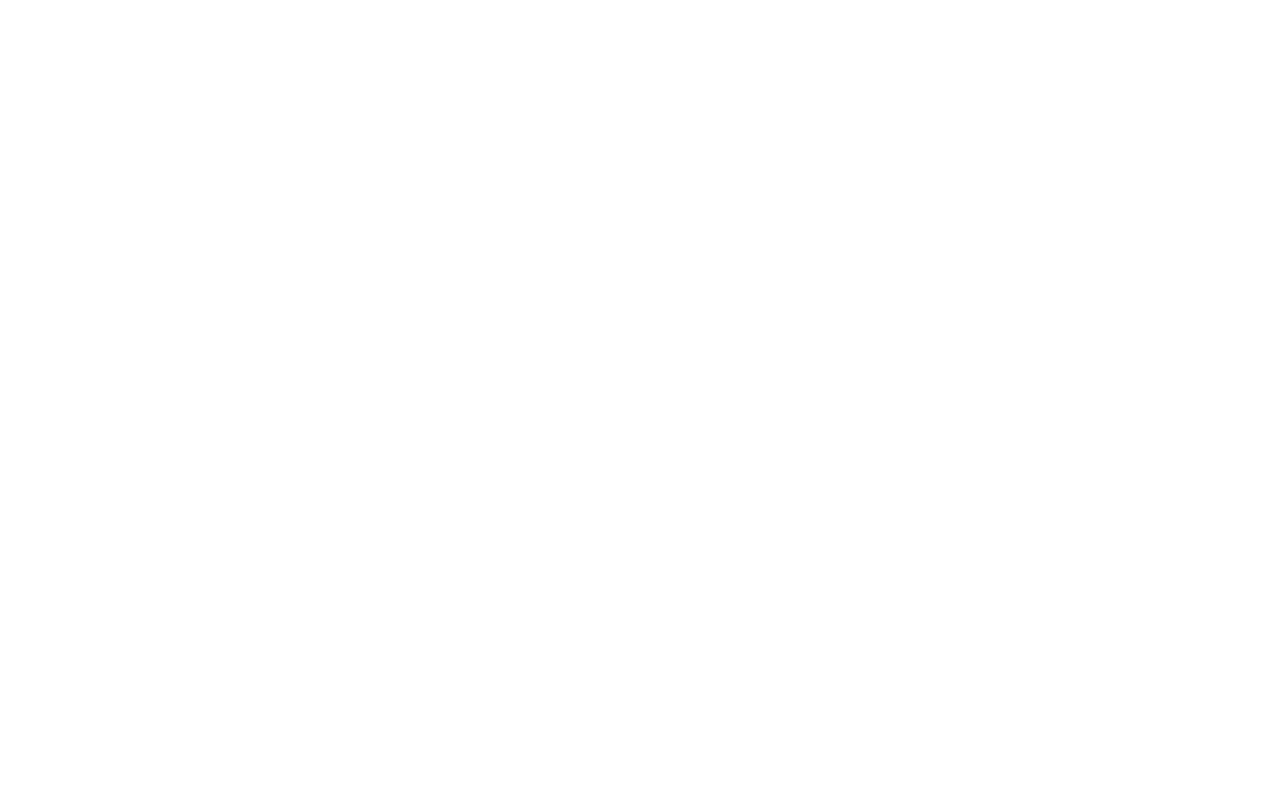
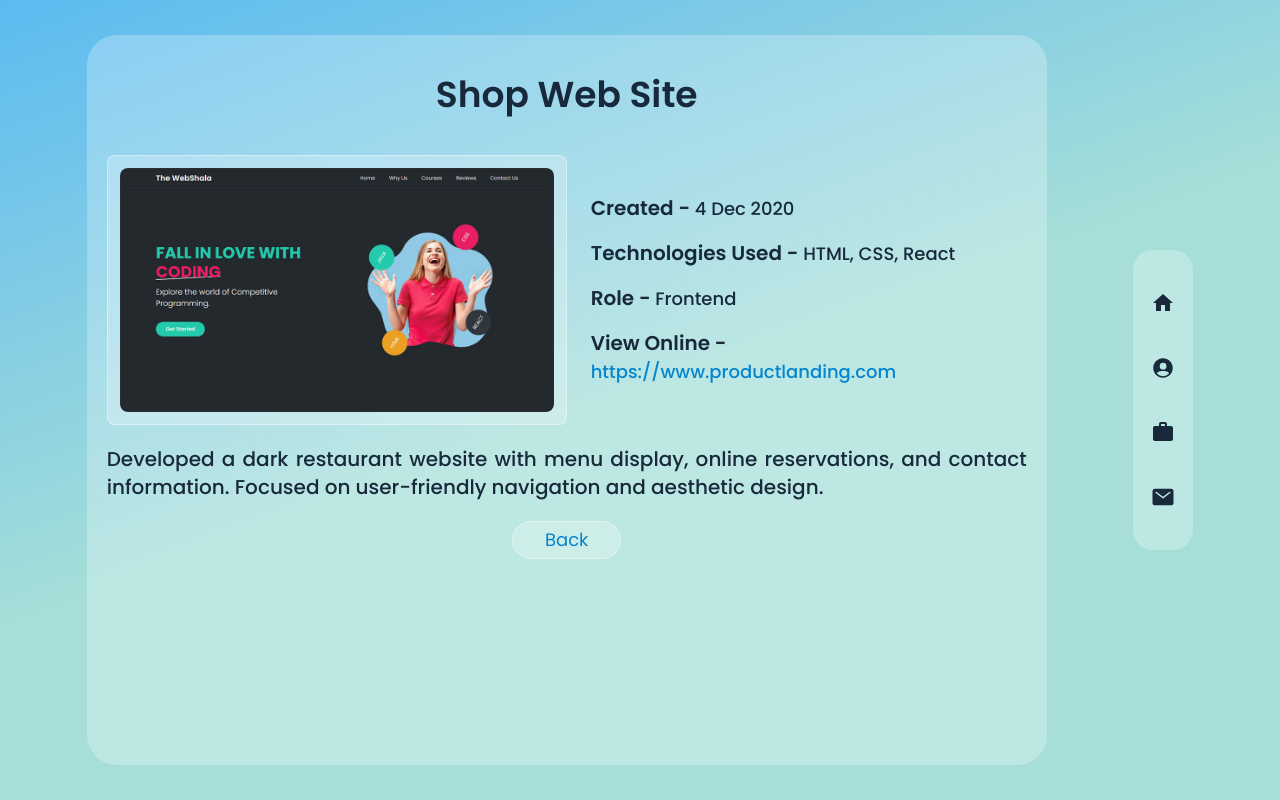
Before and after one commit to Dulithapathum/My-Portfolio, a React (Vite) app: page /portfolio/project/1 in a window 1280 px wide. Before the commit this address had no page. Built offline with nearby package versions, Linux system fonts and the light colour scheme.

Commit message:
Design  Recent Work Page UI

```diff
--- a/src/App.jsx
+++ b/src/App.jsx
@@ -4,6 +4,7 @@
 import About from "./Pages/About";
 import Portfolio from "./Pages/Portfolio";
 import Contact from "./Pages/Contact";
+import PortfolioDetails from "./Pages/PortfolioDetails";
 function App() {
   return (
     <>
@@ -13,6 +14,10 @@
             <Route index element={<Home />} />
             <Route path="about" element={<About />} />
             <Route path="portfolio" element={<Portfolio />} />
+            <Route
+              path="/portfolio/project/:id"
+              element={<PortfolioDetails />}
+            />
             <Route path="contact" element={<Contact />} />
           </Route>
         </Routes>
--- /dev/null
+++ b/src/Components/PortfolioItem.jsx
@@ -0,0 +1,29 @@
+import React from "react";
+import { useNavigate } from "react-router-dom";
+const PortfolioItem = ({ item }) => {
+  const navigate = useNavigate();
+
+  const viewProject = () => {
+    navigate(`/portfolio/project/${item.id}`);
+  };
+  return (
+    <div className="max-w-[300px]  ">
+      <div className="p-3 bg-white-alpha-25 rounded-lg border border-white-alpha-40 ">
+        <img
+          src={item.img}
+          alt={item.title}
+          className="w-full rounded-lg h-[150px]"
+        />
+      </div>
+      <h1 className="text-lg font-semibold capitalize mt-2  ">{item.title}</h1>
+      <button
+        className="custom-link py-2 px-6 text-[16px] my-3"
+        onClick={viewProject}
+      >
+        View Project
+      </button>
+    </div>
+  );
+};
+
+export default PortfolioItem;
--- a/src/Pages/Portfolio.jsx
+++ b/src/Pages/Portfolio.jsx
@@ -1,7 +1,21 @@
 import React from "react";
-
+import { Projects } from "../assets/data";
+import PortfolioItem from "../Components/PortfolioItem";
 const Portfolio = () => {
-  return <div>Portfolio</div>;
+  return (
+    <section>
+      <div>
+        <h1 className="text-center  font-semibold text-4xl text-blue-dark capitalize my-10">
+          Recent Work
+        </h1>
+        <div className=" flex flex-wrap justify-evenly ">
+          {Projects.map((item) => (
+            <PortfolioItem key={item.id} item={item} />
+          ))}
+        </div>
+      </div>
+    </section>
+  );
 };
 
 export default Portfolio;
--- /dev/null
+++ b/src/Pages/PortfolioDetails.jsx
@@ -0,0 +1,62 @@
+import React from "react";
+import { Link, useParams } from "react-router-dom";
+import { Projects } from "../assets/data";
+const PortfolioDetails = () => {
+  const { id } = useParams();
+  const project = Projects.find((proj) => proj.id === parseInt(id));
+  return (
+    <div className="w-full px-5 flex flex-col items-center ">
+      <h1 className="text-center  font-semibold text-4xl text-blue-dark capitalize my-10">
+        {project.title}
+      </h1>
+      <div className="flex w-full">
+        <div className="w-[50%]">
+          <div className="p-3 bg-white-alpha-25 rounded-lg border border-white-alpha-40">
+            <img
+              src={project.img}
+              alt={project.title}
+              className="w-full  rounded-lg"
+            />
+          </div>
+        </div>
+        <div className="w-[50%] ">
+          <ul className="flex  flex-col space-y-4 justify-center h-full ml-6">
+            <li className="font-semibold text-xl text-blue-dark">
+              Created -{" "}
+              <span className="font-[500] text-lg">{project.Created}</span>
+            </li>
+            <li className="font-semibold text-xl text-blue-dark capitalize">
+              Technologies used -{" "}
+              <span className="font-[500] text-lg ">
+                {project.Technologies}
+              </span>
+            </li>
+            <li className="font-semibold text-xl text-blue-dark">
+              Role - <span className="font-[500] text-lg">{project.Role}</span>
+            </li>
+            <li className="font-semibold text-xl text-blue-dark">
+              View Online -
+              <span className="font-[500] text-lg text-main-color hover:text-blue-dark transition-colors">
+                <a
+                  href={project.link}
+                  target="_blank"
+                  rel="noopener noreferrer"
+                >
+                  {project.link}
+                </a>
+              </span>
+            </li>
+          </ul>
+        </div>
+      </div>
+      <p className="text-xl font-[500] text-blue-dark text-justify my-5 ">
+        {project.desc}
+      </p>
+      <Link to={`/portfolio/`} className="custom-link px-8 py-1 text-lg">
+        Back
+      </Link>
+    </div>
+  );
+};
+
+export default PortfolioDetails;
--- a/src/assets/data.js
+++ b/src/assets/data.js
@@ -14,7 +14,7 @@
     Created: "4 Dec 2020",
     Technologies: "HTML, CSS, React",
     Role: "Frontend",
-    link: "www.productlanding.com",
+    link: "https://www.productlanding.com", // Added https://
   },
   {
     id: 2,
@@ -24,7 +24,7 @@
     Created: "15 Mar 2021",
     Technologies: "HTML, CSS, JavaScript",
     Role: "Full Stack",
-    link: "www.myportfolio.com",
+    link: "https://www.myportfolio.com", // Added https://
   },
   {
     id: 3,
@@ -34,7 +34,7 @@
     Created: "12 Jul 2021",
     Technologies: "React, Redux, Firebase",
     Role: "Frontend",
-    link: "www.onlinestore.com",
+    link: "https://www.onlinestore.com", // Added https://
   },
   {
     id: 4,
@@ -44,7 +44,7 @@
     Created: "9 Sep 2021",
     Technologies: "Vue.js, Node.js, MongoDB",
     Role: "Full Stack",
-    link: "www.taskmanager.com",
+    link: "https://www.taskmanager.com", // Added https://
   },
   {
     id: 5,
@@ -54,7 +54,7 @@
     Created: "20 Jan 2022",
     Technologies: "WordPress, PHP, MySQL",
     Role: "Backend",
-    link: "www.blogsite.com",
+    link: "https://www.blogsite.com", // Added https://
   },
   {
     id: 6,
@@ -64,7 +64,7 @@
     Created: "3 May 2022",
     Technologies: "Angular, TypeScript, REST API",
     Role: "Frontend",
-    link: "www.weatherapp.com",
+    link: "https://www.weatherapp.com", // Added https://
   },
 ];
 
```
Also changed, not shown: src/Components/Layout.jsx (+4 -3 lines).
